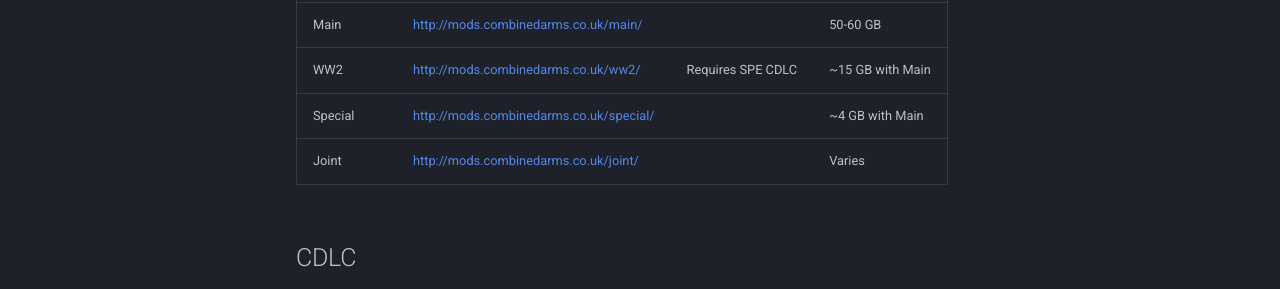
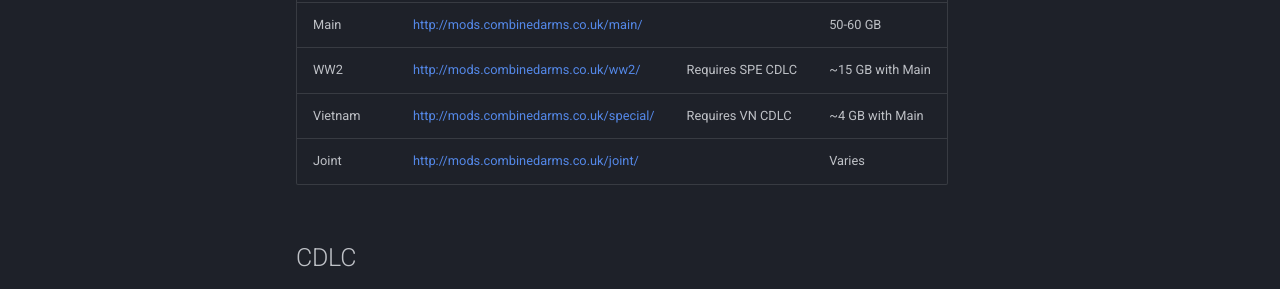
Before and after one commit to TheEchoCode/CAWiki, an MkDocs documentation site: the page built from docs/arma_3/repos_cdlc.md, in a window 1280 px wide and 1290 px high. Shown: the part 595-884 px from the top of the window. Built offline with MkDocs 1.6.1 and Material for MkDocs 9.7.7, drawn with Linux system fonts in a browser that asks for light colours; plug-ins that fetch from the network failed and are left out; comment, search, counter and statistics services are not loaded.

Commit message:
Update repos_cdlc.md
Updated Special to Vietnam

```diff
--- a/docs/arma_3/repos_cdlc.md
+++ b/docs/arma_3/repos_cdlc.md
@@ -15,7 +15,7 @@ Downloading Main will give you all of the mods for V+ and most of the mods for t
 | Vanilla+ | [http://mods.combinedarms.co.uk/core/](http://mods.combinedarms.co.uk/core/) | | ~3 GB |
 | Main | [http://mods.combinedarms.co.uk/main/](http://mods.combinedarms.co.uk/main/) | | 50-60 GB |
 | WW2 | [http://mods.combinedarms.co.uk/ww2/](http://mods.combinedarms.co.uk/ww2/) | Requires SPE CDLC | ~15 GB with Main |
-| Special | [http://mods.combinedarms.co.uk/special/](http://mods.combinedarms.co.uk/special/) | | ~4 GB with Main |
+| Vietnam | [http://mods.combinedarms.co.uk/special/](http://mods.combinedarms.co.uk/special/) | Requires VN CDLC | ~4 GB with Main |
 | Joint | [http://mods.combinedarms.co.uk/joint/](http://mods.combinedarms.co.uk/joint/) | |  Varies |
 
 
```
